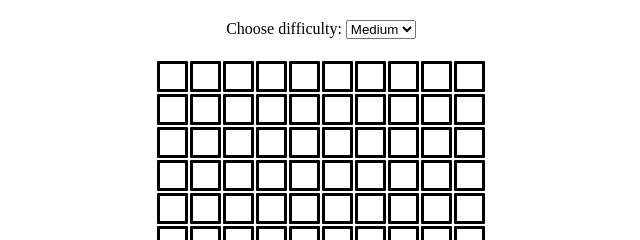
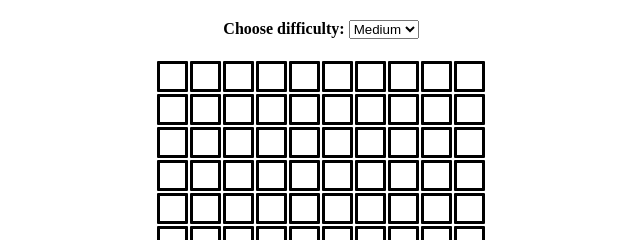
Before and after one commit to chrislies/multisweepers, a plain HTML site: page index.html in a window 1280 px wide. Shown: the top 240 px of the page, 319-959 px from the left. Drawn offline with Linux system fonts and the light colour scheme.

Commit message:
updated label text property

```diff
--- a/index.html
+++ b/index.html
@@ -9,7 +9,7 @@
 </head>
 <body>
   <div class="selection">
-    <label>Choose difficulty:</label>
+    <label><strong>Choose difficulty:</strong></label>
     <select id="choice">
       <option value="easy">Easy</option>
       <option value="medium" selected>Medium</option>
```
